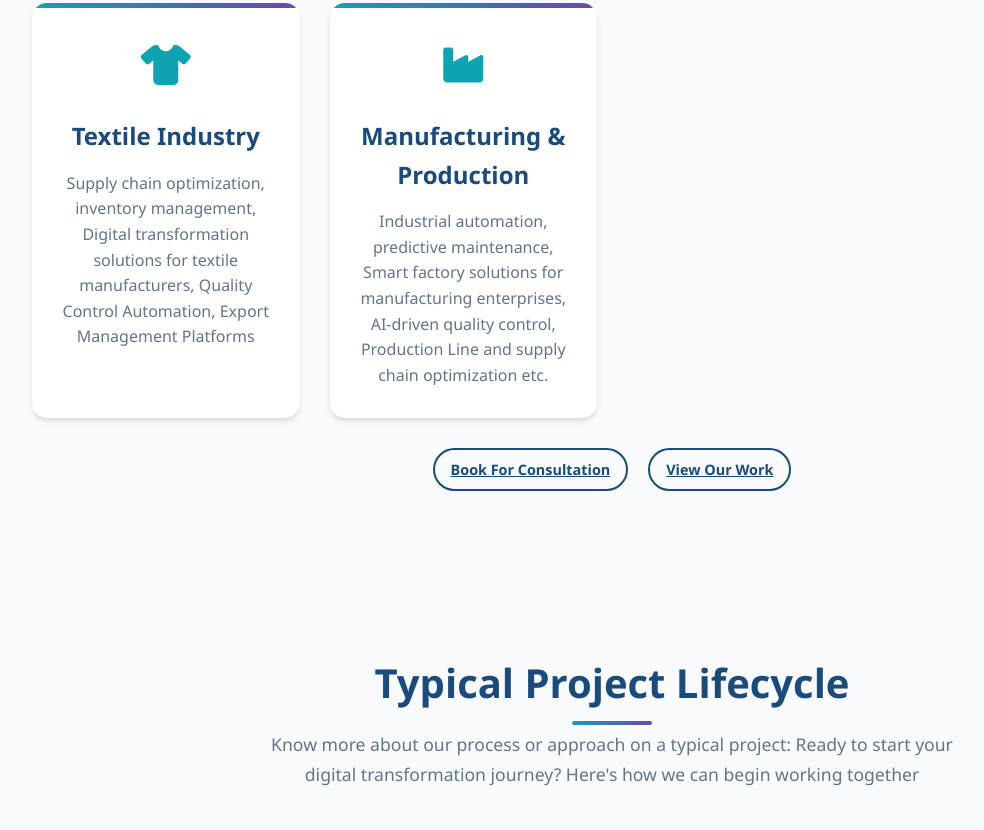
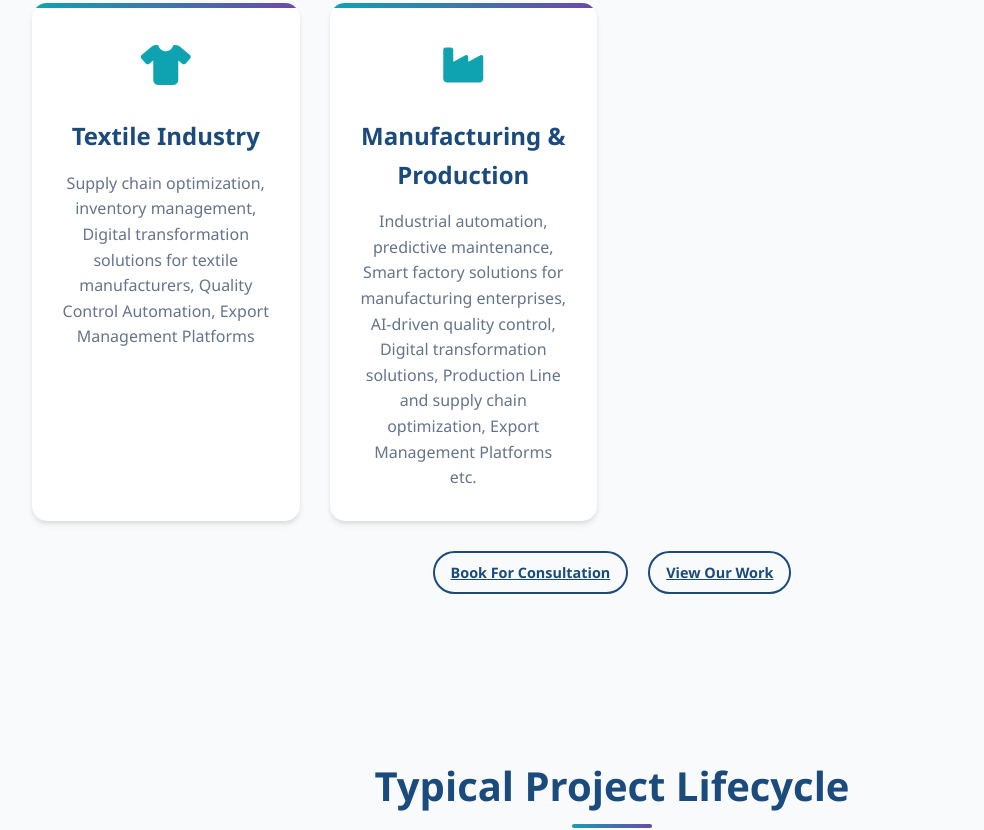
Before and after one commit to GenXDevX/GxDx-Biz-Team-Portfolio, a plain HTML site: page index.html in a window 1280 px wide. Shown: the part 9838-10668 px from the top of the page, without its empty margins (28-1012 px from the left). Drawn offline with Linux system fonts and the light colour scheme.

Commit message:
Subsections edited buttons moved

```diff
--- a/index.html
+++ b/index.html
@@ -2574,8 +2574,8 @@
                     <div class="industry-icon"><i class="fas fa-industry"></i></div>
                     <h3>Manufacturing & Production</h3>
                     <p>Industrial automation, predictive maintenance, Smart factory solutions
-                        for manufacturing enterprises, AI-driven quality control,
-                        Production Line and supply chain optimization etc.</p>
+                        for manufacturing enterprises, AI-driven quality control, Digital transformation
+                        solutions, Production Line and supply chain optimization, Export Management Platforms etc.</p>
                 </div>
             </div>
             <div class="cta-buttons">
@@ -2814,6 +2814,10 @@
                     </div>
                 </div>
             </div>
+            <div class="cta-buttons">
+                <a href="#contact" class="tech-category-btn">Book For Consultation</a>
+                <a href="#portfolio" class="tech-category-btn">View Our Work</a>
+            </div>
         </div>
     </section>
 
@@ -2885,10 +2889,6 @@
                         <h4>Security & Infrastructure Maintenance</h4>
                         <p>Robust cyber security, Technical infrastructure compliance support</p>
                     </div>
-                </div>
-                <div class="cta-buttons">
-                    <a href="#contact" class="tech-category-btn">Book For Consultation</a>
-                    <a href="#portfolio" class="tech-category-btn">View Our Work</a>
                 </div>
             </div>
         </div>
```
Also changed, not shown: 1 other file.
